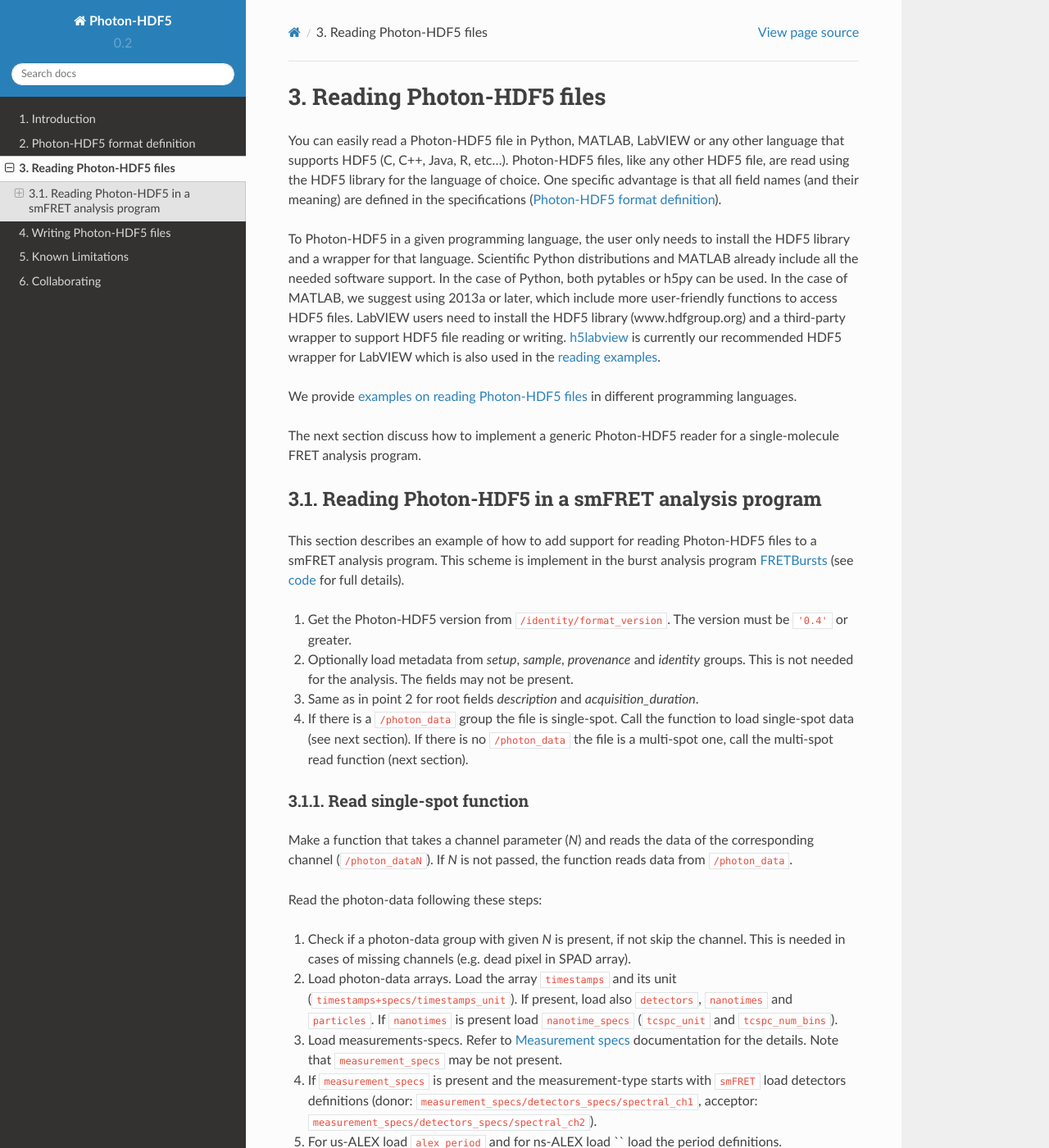
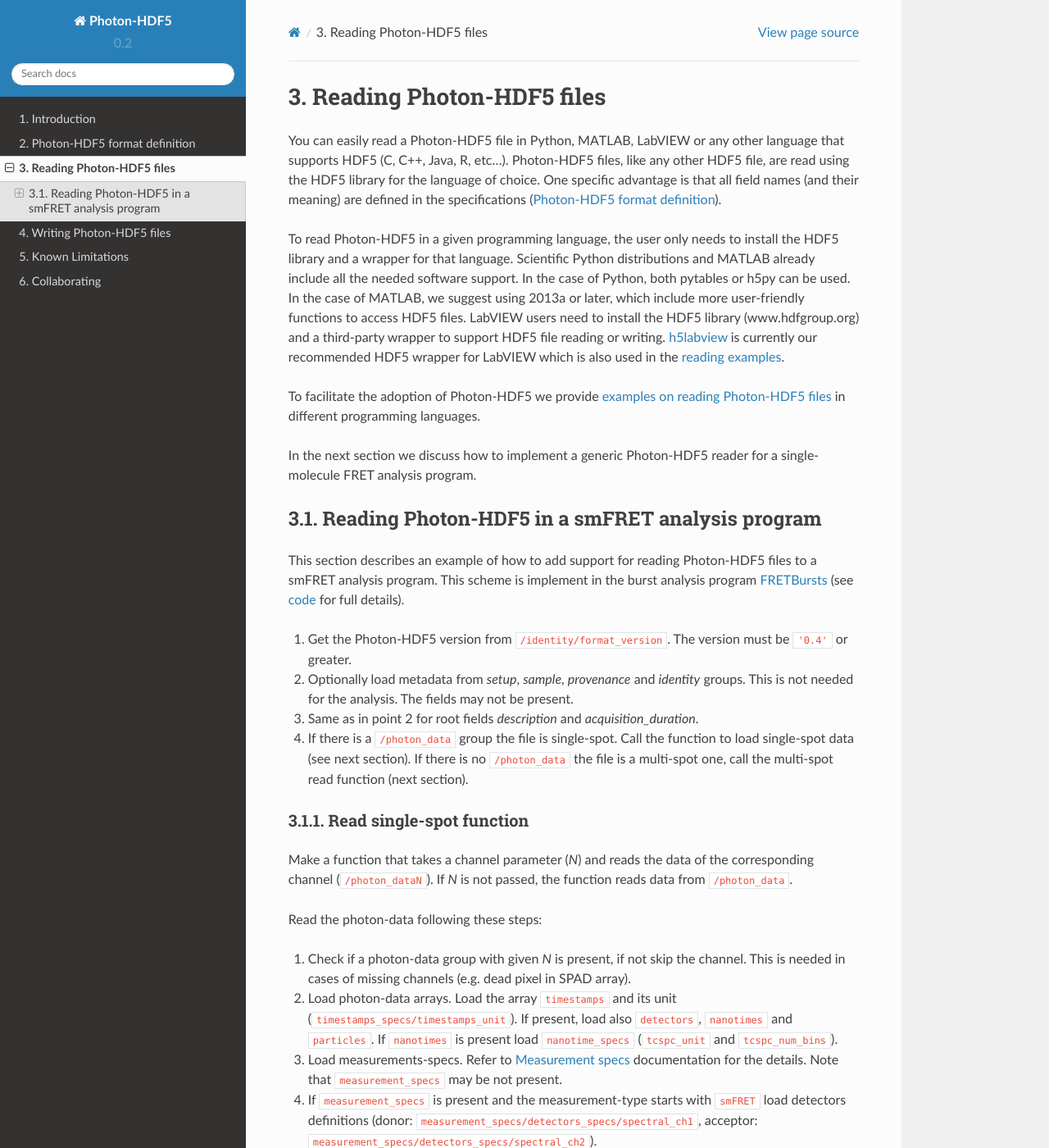
Before and after one commit to Photon-HDF5/photon-hdf5, a Sphinx documentation site: the page built from docs/reading.rst, in a window 1280 px wide and 1400 px high. Shown: the whole window at 82% size. Built offline with Sphinx 7.4.7 and the Read the Docs theme 2.0.0, drawn with Linux system fonts in a browser that asks for light colours; some of the changed text lies outside the part shown.

Commit message:
Fix typos

```diff
--- a/docs/reading.rst
+++ b/docs/reading.rst
@@ -9,7 +9,7 @@
 for the language of choice. One specific advantage is that all field names
 (and their meaning) are defined in the specifications (:ref:`specifications`).
 
-To Photon-HDF5 in a given programming language, the user only needs to install
+To read Photon-HDF5 in a given programming language, the user only needs to install
 the HDF5 library and a wrapper for that language. Scientific Python distributions
 and MATLAB already include all the needed software support. In the case of Python,
 both pytables or h5py can be used. In the case of MATLAB, we suggest using 2013a
@@ -20,11 +20,11 @@
 is currently our recommended HDF5 wrapper for LabVIEW which is also used in the
 `reading examples <http://photon-hdf5.github.io/photon_hdf5_reading_examples/>`_.
 
-We provide
+To facilitate the adoption of Photon-HDF5 we provide
 `examples on reading Photon-HDF5 files <http://photon-hdf5.github.io/photon_hdf5_reading_examples/>`_
 in different programming languages.
 
-The next section discuss how to implement a generic Photon-HDF5 reader
+In the next section we discuss how to implement a generic Photon-HDF5 reader
 for a single-molecule FRET analysis program.
 
 
@@ -68,7 +68,7 @@
    in SPAD array).
 
 2. Load photon-data arrays. Load the array ``timestamps`` and its unit
-   (``timestamps+specs/timestamps_unit``). If present, load also
+   (``timestamps_specs/timestamps_unit``). If present, load also
    ``detectors``, ``nanotimes`` and ``particles``. If ``nanotimes`` is present
    load ``nanotime_specs`` (``tcspc_unit`` and ``tcspc_num_bins``).
 
@@ -81,12 +81,12 @@
    (donor: ``measurement_specs/detectors_specs/spectral_ch1``,
    acceptor: ``measurement_specs/detectors_specs/spectral_ch2``).
 
-5. For us-ALEX load ``alex_period`` and for ns-ALEX load ``
-   load the period definitions.
+5. For μs-ALEX load ``alex_period`` and for ns-ALEX load
+   ``laser_repetition_rate``.
 
-6. For both us-ALEX and ns-ALEX load the donor and acceptor
+6. For both μs-ALEX and ns-ALEX load the donor and acceptor
    period definitions (``alex_excitation_period1`` and
-   ``alex_excitation_period1``). For us-ALEX also load
+   ``alex_excitation_period1``). For μs-ALEX also load
    ``alex_offset``. All these field may not be present.
 
 Read multi-spot function
```
